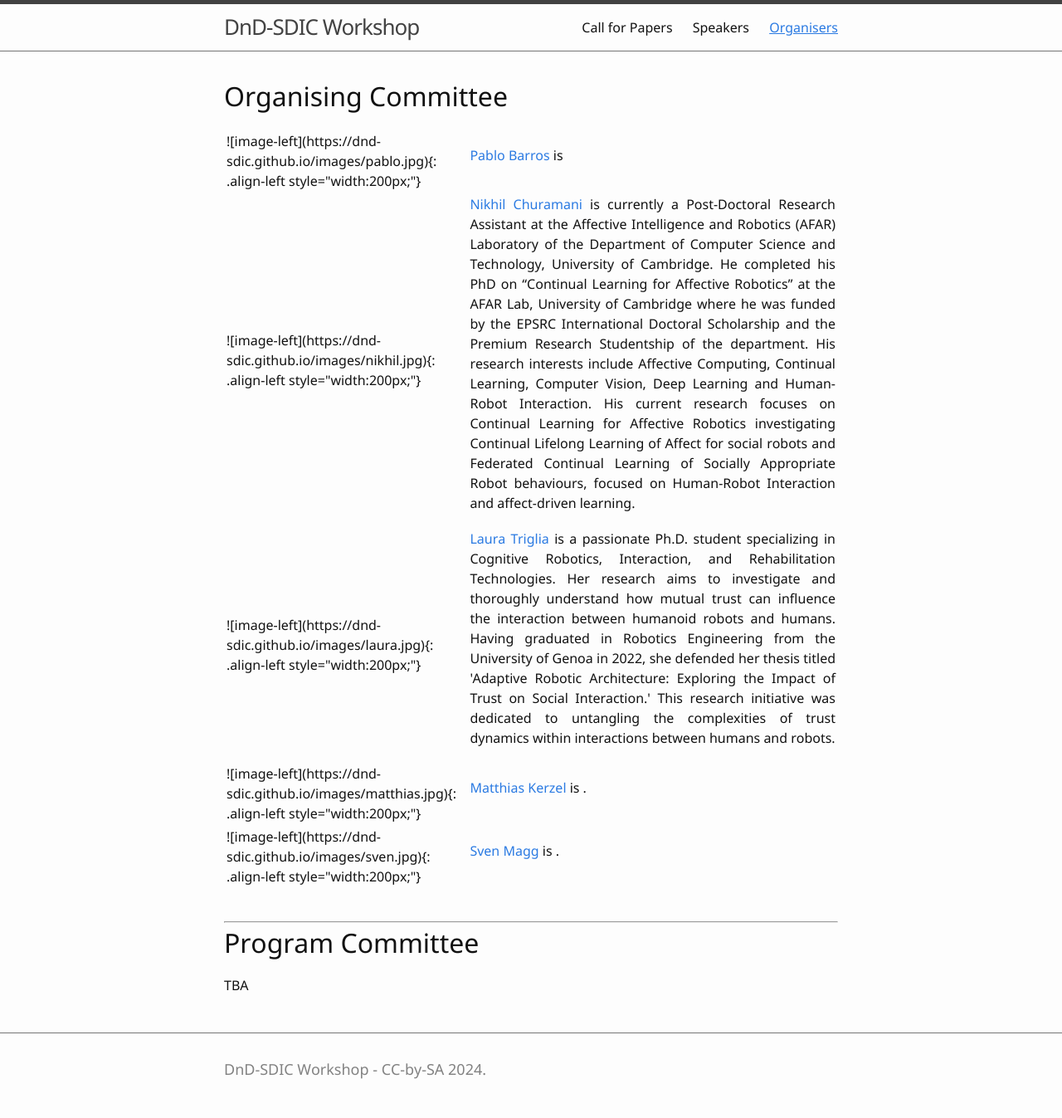
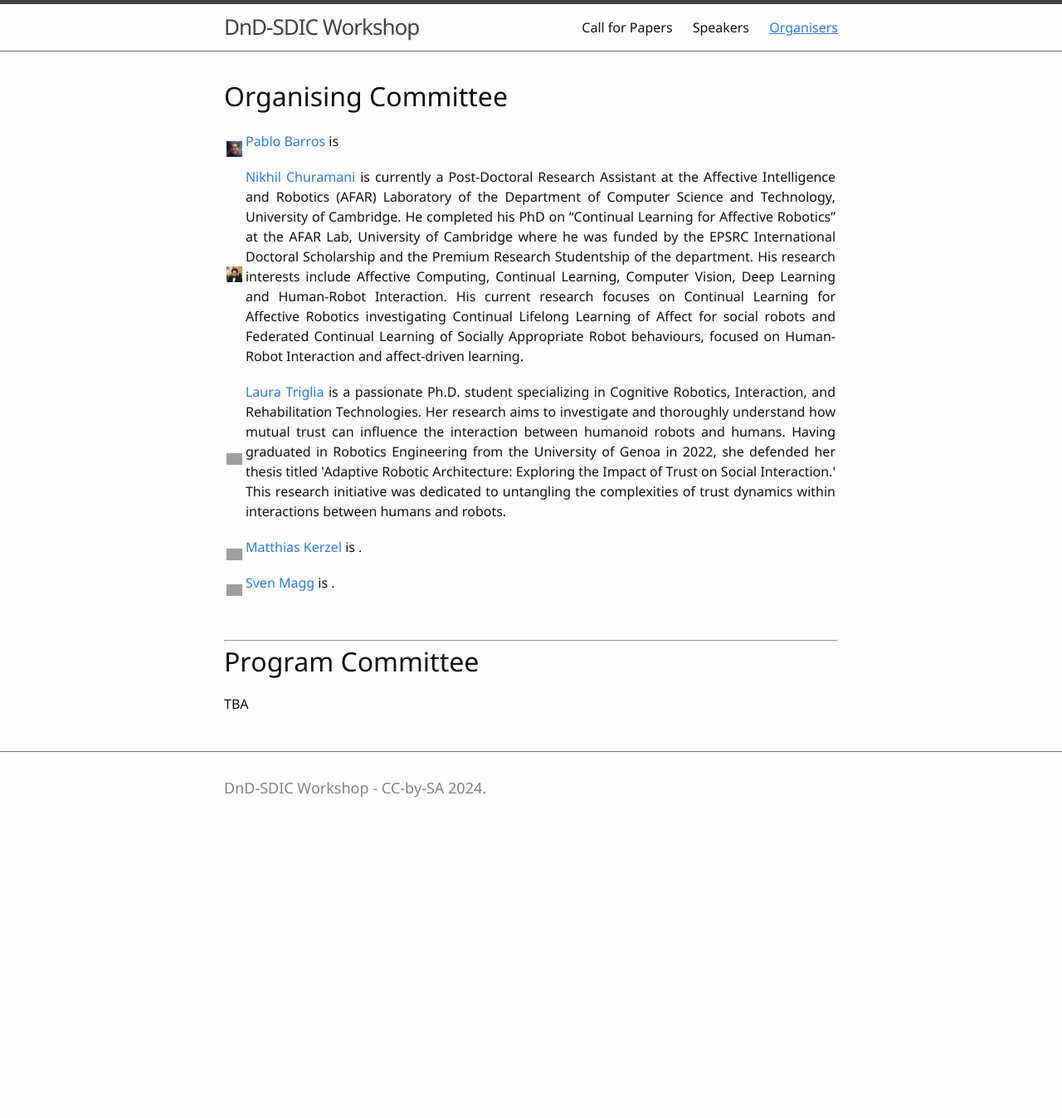
Before and after one commit to DnD-SIDC/dnd-sidc.github.io, a Jekyll site: the page built from 4-organisers.md, in a window 1280 px wide. Shown: the whole page at 83% size. Built offline with Jekyll 4.4.1, drawn with Linux system fonts in a browser that asks for light colours; after the commit the page ends 1008 px from its top, so only the background shows below that; grey boxes are pictures that could not be loaded.

Commit message:
template

```diff
--- a/3-speakers.md
+++ b/3-speakers.md
@@ -3,27 +3,33 @@ title: Speakers
 nav: true
 ---
 
-# Organizing Committee
+# Keynote Speakers
 
-{% include figure_left.html img="pablo.jpg" alt="Pablo" width="25%" %}
-<p style="float: right;width=75%"><a href="#/">Pablo Barros</a> is </p>
+<table>
+  <tr>
+    <td><img src="/images/pablo.jpg" width="200px"/></td>
+    <td><p><a href="#/">Pablo Barros</a> is</p></td>
+  </tr>
+  <tr>
+    <td><img src="/images/nikhil.jpg" width="200px"/></td>
+    <td><p><a href="https://www.cl.cam.ac.uk/~nc528/">Nikhil Churamani</a> is currently a Post-Doctoral Research Assistant at the Affective Intelligence and Robotics (AFAR) Laboratory of the Department of Computer Science and Technology, University of Cambridge. He completed his PhD on “Continual Learning for Affective Robotics” at the AFAR Lab, University of Cambridge where he was funded by the EPSRC International Doctoral Scholarship and the Premium Research Studentship of the department. His research interests include Affective Computing, Continual Learning, Computer Vision, Deep Learning and Human-Robot Interaction. His current research focuses on Continual Learning for Affective Robotics investigating Continual Lifelong Learning of Affect for social robots and Federated Continual Learning of Socially Appropriate Robot behaviours, focused on Human-Robot Interaction and affect-driven learning.</p></td>
+  </tr>
 
-<br/>
-{% include figure_left.html img="nikhil.jpg" alt="Nikhil" width="25%" %}
-<p style="float: right;width=75%"><a href="https://nchuramani.github.io" target="_blank">Nikhil Churamani</a> is currently a Post-Doctoral Research Assistant at the Affective Intelligence and Robotics (AFAR) Laboratory of the Department of Computer Science and Technology, University of Cambridge. He completed his PhD on “Continual Learning for Affective Robotics” at the AFAR Lab, University of Cambridge where he was funded by the EPSRC International Doctoral Scholarship and the Premium Research Studentship of the department. His research interests include Affective Computing, Continual Learning, Computer Vision, Deep Learning and Human-Robot Interaction. His current research focuses on Continual Learning for Affective Robotics investigating Continual Lifelong Learning of Affect for social robots and Federated Continual Learning of Socially Appropriate Robot behaviours, focused on Human-Robot Interaction and affect-driven learning.</p>
+  <tr>
+    <td><img src="/images/laura.jpg" width="200px"/></td>
+    <td><p><a href="#/">Laura Triglia</a> is a passionate Ph.D. student specializing in Cognitive Robotics, Interaction, and Rehabilitation Technologies. Her research aims to investigate and thoroughly understand how mutual trust can influence the interaction between humanoid robots and humans. Having graduated in Robotics Engineering from the University of Genoa in 2022, she defended her thesis titled 'Adaptive Robotic Architecture: Exploring the Impact of Trust on Social Interaction.' This research initiative was dedicated to untangling the complexities of trust dynamics within interactions between humans and robots.</p></td>
+  </tr>
 
+  <tr>
+    <td><img src="/images/matthias.jpg" width="200px"/></td>
+    <td><p><a href="#/">Matthias Kerzel</a> is .</p></td>
+  </tr>
 
-
-
-{% include figure_left.html img="nikhil.jpg" alt="Nikhil" width="25%" %}
-<p style="float: right;width=75%"><a href="#/">Laura Triglia</a> is a passionate Ph.D. student specializing in Cognitive Robotics, Interaction, and Rehabilitation Technologies. Her research aims to investigate and thoroughly understand how mutual trust can influence the interaction between humanoid robots and humans. Having graduated in Robotics Engineering from the University of Genoa in 2022, she defended her thesis titled 'Adaptive Robotic Architecture: Exploring the Impact of Trust on Social Interaction.' This research initiative was dedicated to untangling the complexities of trust dynamics within interactions between humans and robots.</p>
-
-{% include figure_left.html img="nikhil.jpg" alt="Nikhil" width="25%" %}
-<p style="float: right;width=75%"><a href="#">Matthias Kerzel</a> is </p>
-
-
-{% include figure_left.html img="nikhil.jpg" alt="Nikhil" width="25%" %}
-<p style="float: right;width=75%"><a href="#">Sven Magg</a> is </p>
+  <tr>
+    <td><img src="/images/sven.jpg" width="200px"/></td>
+    <td><p><a href="#/">Sven Magg</a> is .</p></td>
+  </tr>
+</table>
 
 --------------------------------------
 
--- a/4-organisers.md
+++ b/4-organisers.md
@@ -8,26 +8,26 @@ nav: true
 <!-- {% include figure_left.html img="pablo.jpg" alt="Pablo" width="24%" %} -->
 <table>
   <tr>
-    <td>![image-left]({{ site.url }}{{ site.baseurl }}/images/pablo.jpg){: .align-left style="width:200px;"}</td>
+    <td><img src="/images/pablo.jpg" width="200px"/></td>
     <td><p><a href="#/">Pablo Barros</a> is</p></td>
   </tr>
   <tr>
-    <td>![image-left]({{ site.url }}{{ site.baseurl }}/images/nikhil.jpg){: .align-left style="width:200px;"}</td>
+    <td><img src="/images/nikhil.jpg" width="200px"/></td>
     <td><p><a href="https://www.cl.cam.ac.uk/~nc528/">Nikhil Churamani</a> is currently a Post-Doctoral Research Assistant at the Affective Intelligence and Robotics (AFAR) Laboratory of the Department of Computer Science and Technology, University of Cambridge. He completed his PhD on “Continual Learning for Affective Robotics” at the AFAR Lab, University of Cambridge where he was funded by the EPSRC International Doctoral Scholarship and the Premium Research Studentship of the department. His research interests include Affective Computing, Continual Learning, Computer Vision, Deep Learning and Human-Robot Interaction. His current research focuses on Continual Learning for Affective Robotics investigating Continual Lifelong Learning of Affect for social robots and Federated Continual Learning of Socially Appropriate Robot behaviours, focused on Human-Robot Interaction and affect-driven learning.</p></td>
   </tr>
 
   <tr>
-    <td>![image-left]({{ site.url }}{{ site.baseurl }}/images/laura.jpg){: .align-left style="width:200px;"}</td>
+    <td><img src="/images/laura.jpg" width="200px"/></td>
     <td><p><a href="#/">Laura Triglia</a> is a passionate Ph.D. student specializing in Cognitive Robotics, Interaction, and Rehabilitation Technologies. Her research aims to investigate and thoroughly understand how mutual trust can influence the interaction between humanoid robots and humans. Having graduated in Robotics Engineering from the University of Genoa in 2022, she defended her thesis titled 'Adaptive Robotic Architecture: Exploring the Impact of Trust on Social Interaction.' This research initiative was dedicated to untangling the complexities of trust dynamics within interactions between humans and robots.</p></td>
   </tr>
 
   <tr>
-    <td>![image-left]({{ site.url }}{{ site.baseurl }}/images/matthias.jpg){: .align-left style="width:200px;"}</td>
+    <td><img src="/images/matthias.jpg" width="200px"/></td>
     <td><p><a href="#/">Matthias Kerzel</a> is .</p></td>
   </tr>
 
   <tr>
-    <td>![image-left]({{ site.url }}{{ site.baseurl }}/images/sven.jpg){: .align-left style="width:200px;"}</td>
+    <td><img src="/images/sven.jpg" width="200px"/></td>
     <td><p><a href="#/">Sven Magg</a> is .</p></td>
   </tr>
 </table>
```
